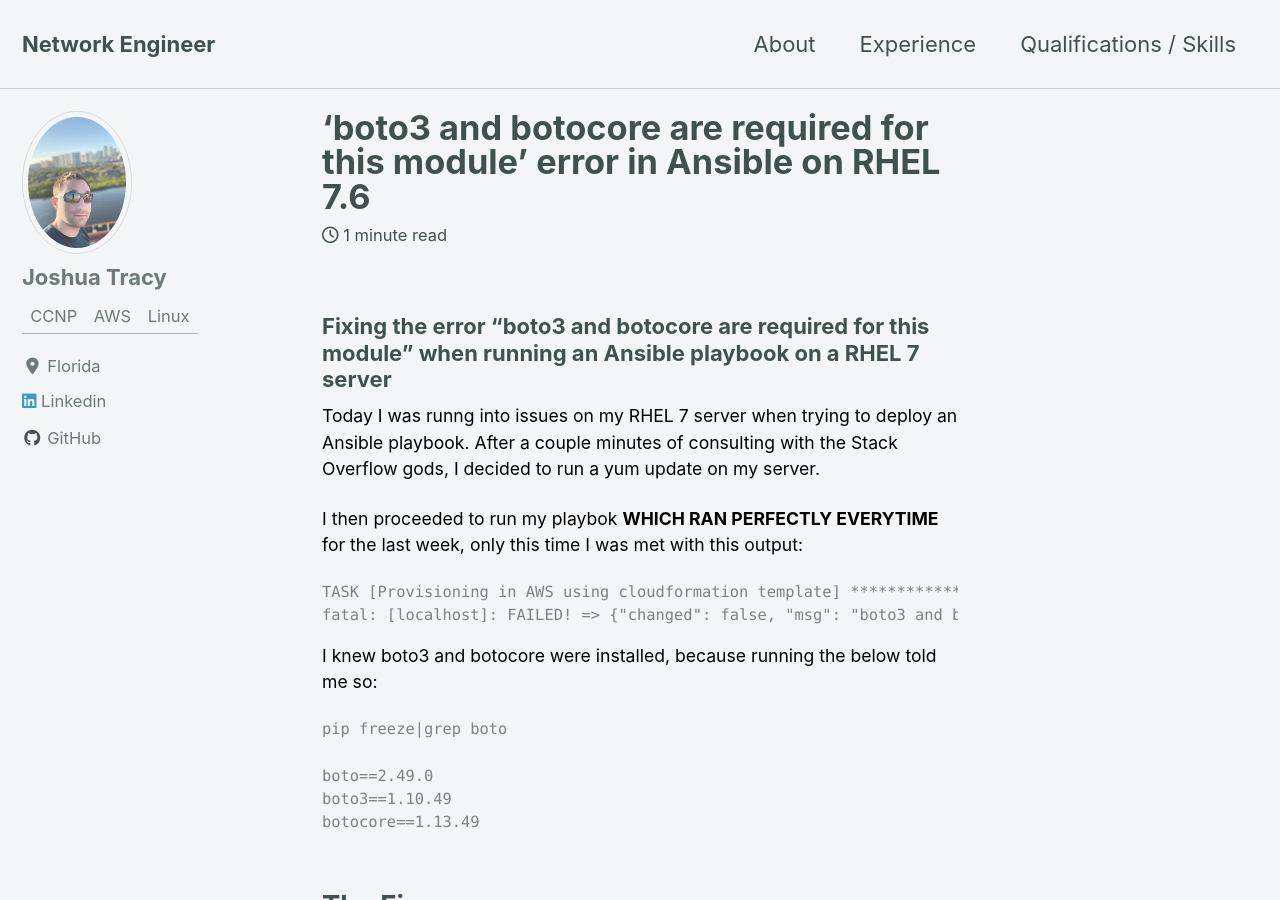
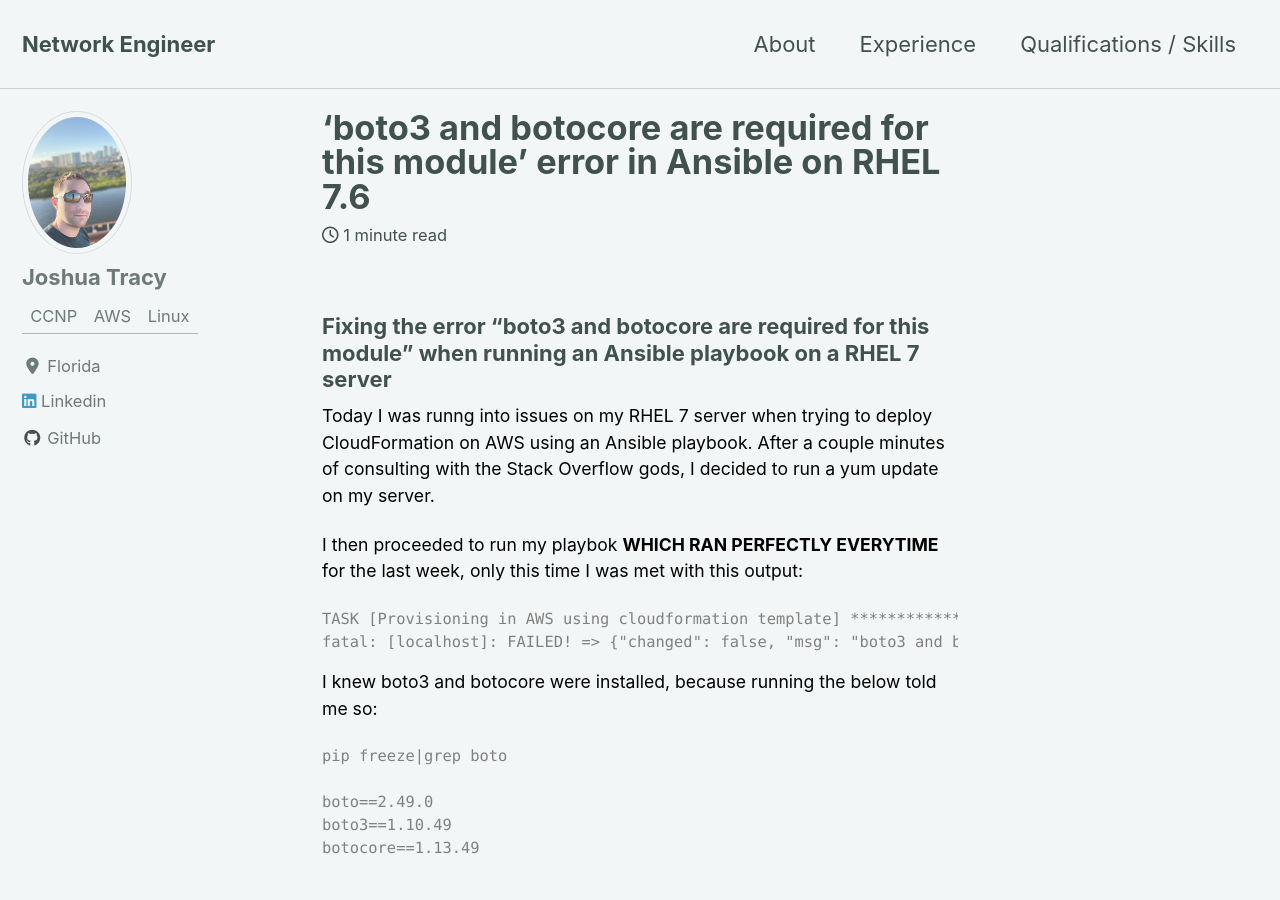
Before and after one commit to Josh-Tracy/Josh-Tracy.github.io, a Jekyll site: the page built from _posts/2020-01-31-Ansible_virtualenv.md, in a window 1280 px wide and 900 px high. Built offline with Jekyll 4.4.1, drawn with Linux system fonts in a browser that asks for light colours; cached includes are drawn as plain includes; nearby versions of some CDN libraries.

```diff
--- a/_posts/2020-01-31-Ansible_virtualenv.md
+++ b/_posts/2020-01-31-Ansible_virtualenv.md
@@ -8,7 +8,7 @@
 ---
 ### Fixing the error "boto3 and botocore are required for this module" when running an Ansible playbook on a RHEL 7 server
 
-Today I was runng into issues on my RHEL 7 server when trying to deploy an Ansible playbook. After a couple minutes of consulting with the Stack Overflow gods, I decided to run a yum update on my server.
+Today I was runng into issues on my RHEL 7 server when trying to deploy CloudFormation on AWS using an Ansible playbook. After a couple minutes of consulting with the Stack Overflow gods, I decided to run a yum update on my server.
 {: style="color:black; font-size: 80%;"}
 
 I then proceeded to run my playbok <b>WHICH RAN PERFECTLY EVERYTIME</b> for the last week, only this time I was met with this output:
```
